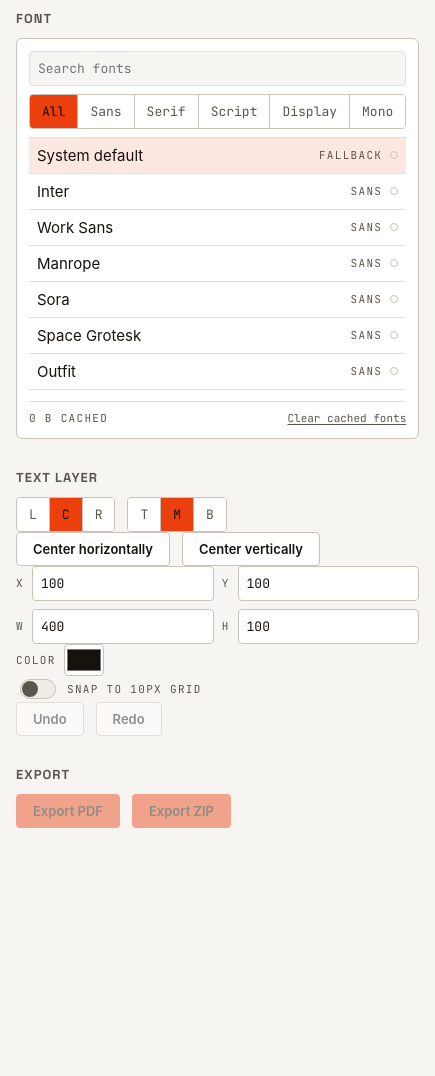
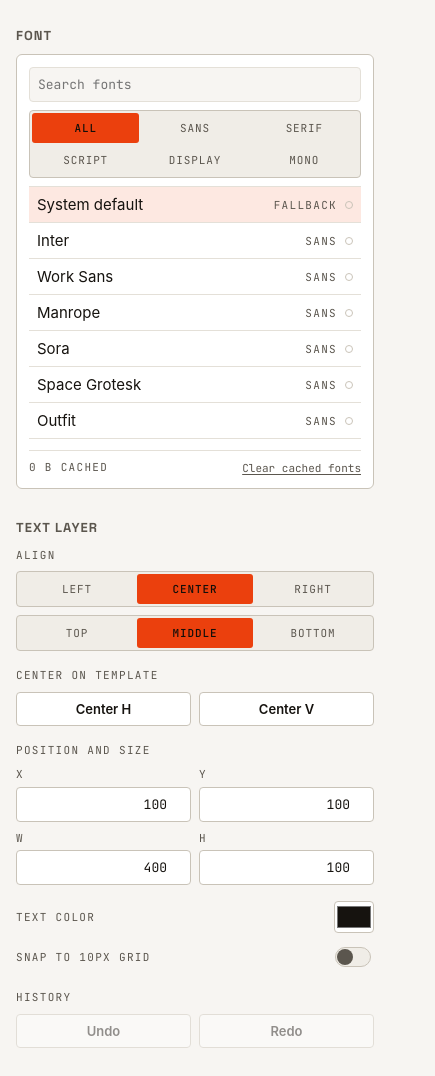
Before and after one commit to arlian/inscribe, a website built with Vite: page index.html in a window 390 px wide. Shown: the part 888-1964 px from the top of the page, 435 px wide, since content can reach past the window. Before the commit the page ends 1732 px from the top, so only its background shows below. Built offline with nearby package versions, Linux system fonts and the light colour scheme.

Commit message:
Tidy the control panel onto a consistent grid
Controls were sizing to their own content, leaving ragged edges and a
category filter whose last two options were clipped off the panel.

- Segmented controls become a grid, so options share width evenly and
  the six font categories wrap to two rows of three instead of
  overflowing. Alignment options spell out Left/Center/Right and
  Top/Middle/Bottom in place of single letters.
- Paired buttons (center, undo/redo, export) share a two-column grid
  so they are equal width rather than sized to their labels.
- Numeric fields put the label above a right-aligned tabular input.
- Color and snap rows share one right edge.
- Each block gets a micro-label, on one vertical rhythm.

```diff
--- a/src/fonts/picker.ts
+++ b/src/fonts/picker.ts
@@ -45,9 +45,13 @@
       this.renderList();
     });
 
+    // Six categories wrap to two rows of three rather than overflowing the panel.
     this.categoryGroup = el(
       "div",
-      { className: "segmented", attrs: { role: "radiogroup", "aria-label": "Filter by category" } },
+      {
+        className: "segmented segmented--cols-3",
+        attrs: { role: "radiogroup", "aria-label": "Filter by category" },
+      },
       CATEGORIES.map((cat) => this.buildCategoryButton(cat)),
     );
 
--- a/src/style/controls.css
+++ b/src/style/controls.css
@@ -3,6 +3,13 @@
   flex-wrap: wrap;
   gap: var(--space-3);
   align-items: center;
+}
+
+/* Two equal columns, so paired buttons line up instead of sizing to their text. */
+.control-row-split {
+  display: grid;
+  grid-template-columns: 1fr 1fr;
+  gap: var(--space-2);
 }
 
 .control-row-numbers {
@@ -11,35 +18,60 @@
   gap: var(--space-2);
 }
 
+/* A labelled block: uppercase micro-label above its control. */
+.control-group {
+  display: flex;
+  flex-direction: column;
+  gap: var(--space-2);
+}
+
+.layer-controls-mount {
+  display: flex;
+  flex-direction: column;
+  gap: var(--space-4);
+}
+
+/* Grid rather than a bordered row: options share width evenly, and a group can
+   wrap to a second line without leaving a stray collapsed border behind. */
 .segmented {
-  display: inline-flex;
+  display: grid;
+  grid-auto-flow: column;
+  grid-auto-columns: 1fr;
+  gap: 2px;
+  padding: 2px;
+  background: var(--color-surface-2);
   border: var(--border-width) solid var(--color-border-strong);
   border-radius: var(--radius-sm);
-  overflow: hidden;
+}
+
+.segmented--cols-3 {
+  grid-auto-flow: row;
+  grid-template-columns: repeat(3, 1fr);
 }
 
 .segmented-option {
-  background: var(--color-surface);
+  background: transparent;
   color: var(--color-text-muted);
-  padding: var(--space-2) var(--space-3);
+  padding: var(--space-2) var(--space-2);
   font-family: var(--font-mono);
-  font-size: var(--text-sm);
+  font-size: var(--text-xs);
+  text-transform: uppercase;
+  letter-spacing: var(--tracking-wide);
+  text-align: center;
+  white-space: nowrap;
   border: none;
-  border-right: var(--border-width) solid var(--color-border-strong);
+  border-radius: 3px;
   transition: background var(--transition-fast), color var(--transition-fast);
-}
-
-.segmented-option:last-child {
-  border-right: none;
 }
 
 .segmented-option.is-active {
   background: var(--color-accent);
   color: var(--color-accent-ink);
+  font-weight: 500;
 }
 
 .segmented-option:hover:not(.is-active) {
-  background: var(--color-surface-2);
+  background: var(--color-surface);
   color: var(--color-text);
 }
 
@@ -47,6 +79,7 @@
   display: flex;
   flex-direction: column;
   gap: var(--space-1);
+  min-width: 0;
 }
 
 .field-inline {
@@ -56,6 +89,16 @@
   gap: var(--space-2);
 }
 
+/* Label on the left, control hard-right, so stacked rows share one edge. */
+.field-split {
+  display: flex;
+  flex-direction: row;
+  align-items: center;
+  justify-content: space-between;
+  gap: var(--space-3);
+  min-height: 2rem;
+}
+
 .field-label {
   white-space: nowrap;
 }
@@ -63,6 +106,8 @@
 .number-input {
   width: 100%;
   padding: var(--space-2);
+  text-align: right;
+  font-variant-numeric: tabular-nums;
   background: var(--color-surface);
   color: var(--color-text);
   border: var(--border-width) solid var(--color-border-strong);
--- a/src/ui/controls.ts
+++ b/src/ui/controls.ts
@@ -72,9 +72,17 @@
   });
   input.value = String(Math.round(store.get().layer[key]));
 
-  return el("label", { className: "field field-inline" }, [
+  return el("label", { className: "field" }, [
     el("span", { className: "field-label micro-label" }, [label]),
     input,
+  ]);
+}
+
+/** A micro-labelled block, so every control in the panel sits on the same rhythm. */
+function controlGroup(label: string, ...children: (Node | string)[]): HTMLElement {
+  return el("div", { className: "control-group" }, [
+    el("span", { className: "micro-label" }, [label]),
+    ...children,
   ]);
 }
 
@@ -82,9 +90,9 @@
   const hAlign = segmented<HAlign>(
     "Horizontal alignment",
     [
-      { value: "left", label: "L", title: "Align left" },
-      { value: "center", label: "C", title: "Align center" },
-      { value: "right", label: "R", title: "Align right" },
+      { value: "left", label: "Left", title: "Align left" },
+      { value: "center", label: "Center", title: "Align center" },
+      { value: "right", label: "Right", title: "Align right" },
     ],
     () => store.get().layer.align,
     (value) => instantChange({ align: value }),
@@ -93,18 +101,26 @@
   const vAlign = segmented<VAlign>(
     "Vertical alignment",
     [
-      { value: "top", label: "T", title: "Align top" },
-      { value: "middle", label: "M", title: "Align middle" },
-      { value: "bottom", label: "B", title: "Align bottom" },
+      { value: "top", label: "Top", title: "Align top" },
+      { value: "middle", label: "Middle", title: "Align middle" },
+      { value: "bottom", label: "Bottom", title: "Align bottom" },
     ],
     () => store.get().layer.vAlign,
     (value) => instantChange({ vAlign: value }),
   );
 
-  const alignRow = el("div", { className: "control-row" }, [hAlign, vAlign]);
+  const alignGroup = controlGroup("Align", hAlign, vAlign);
 
-  const centerHBtn = el("button", { type: "button", className: "btn-secondary" }, ["Center horizontally"]);
-  const centerVBtn = el("button", { type: "button", className: "btn-secondary" }, ["Center vertically"]);
+  const centerHBtn = el(
+    "button",
+    { type: "button", className: "btn-secondary", attrs: { title: "Center the box horizontally on the template" } },
+    ["Center H"],
+  );
+  const centerVBtn = el(
+    "button",
+    { type: "button", className: "btn-secondary", attrs: { title: "Center the box vertically on the template" } },
+    ["Center V"],
+  );
   centerHBtn.addEventListener("click", () => {
     const t = store.get().template;
     if (!t) return;
@@ -115,14 +131,20 @@
     if (!t) return;
     instantChange({ y: (t.height - store.get().layer.height) / 2 });
   });
-  const centerRow = el("div", { className: "control-row" }, [centerHBtn, centerVBtn]);
+  const centerGroup = controlGroup(
+    "Center on template",
+    el("div", { className: "control-row-split" }, [centerHBtn, centerVBtn]),
+  );
 
-  const numberRow = el("div", { className: "control-row control-row-numbers" }, [
-    numberField("X", "x"),
-    numberField("Y", "y"),
-    numberField("W", "width"),
-    numberField("H", "height"),
-  ]);
+  const numberGroup = controlGroup(
+    "Position and size",
+    el("div", { className: "control-row-numbers" }, [
+      numberField("X", "x"),
+      numberField("Y", "y"),
+      numberField("W", "width"),
+      numberField("H", "height"),
+    ]),
+  );
 
   const colorInput = el("input", {
     type: "color",
@@ -142,8 +164,8 @@
     if (document.activeElement === colorInput) return;
     colorInput.value = store.get().layer.color;
   });
-  const colorField = el("label", { className: "field field-inline" }, [
-    el("span", { className: "field-label micro-label" }, ["Color"]),
+  const colorField = el("label", { className: "field field-split" }, [
+    el("span", { className: "field-label micro-label" }, ["Text color"]),
     colorInput,
   ]);
 
@@ -152,9 +174,9 @@
   snapToggle.addEventListener("change", () => {
     store.set({ snapToGrid: snapToggle.checked });
   });
-  const snapField = el("label", { className: "field field-inline", attrs: { for: "snap-toggle" } }, [
+  const snapField = el("label", { className: "field field-split", attrs: { for: "snap-toggle" } }, [
+    el("span", { className: "field-label micro-label" }, ["Snap to 10px grid"]),
     snapToggle,
-    el("span", { className: "field-label micro-label" }, ["Snap to 10px grid"]),
   ]);
 
   const undoBtn = el("button", { type: "button", className: "btn-secondary" }, ["Undo"]);
@@ -173,7 +195,16 @@
   };
   syncHistoryButtons();
   store.subscribe(syncHistoryButtons);
-  const historyRow = el("div", { className: "control-row" }, [undoBtn, redoBtn]);
+  const historyGroup = controlGroup(
+    "History",
+    el("div", { className: "control-row-split" }, [undoBtn, redoBtn]),
+  );
 
-  container.append(alignRow, centerRow, numberRow, colorField, snapField, historyRow);
+  container.append(
+    alignGroup,
+    centerGroup,
+    numberGroup,
+    el("div", { className: "control-group" }, [colorField, snapField]),
+    historyGroup,
+  );
 }
--- a/src/ui/exportPanel.ts
+++ b/src/ui/exportPanel.ts
@@ -8,7 +8,7 @@
 export function mountExportPanel(container: HTMLElement): void {
   const pdfBtn = el("button", { type: "button", className: "btn-primary" }, ["Export PDF"]);
   const zipBtn = el("button", { type: "button", className: "btn-primary" }, ["Export ZIP"]);
-  const buttonRow = el("div", { className: "control-row" }, [pdfBtn, zipBtn]);
+  const buttonRow = el("div", { className: "control-row-split" }, [pdfBtn, zipBtn]);
 
   const progressBar = el("div", { className: "progress-bar" }, [el("div", { className: "progress-bar-fill" })]);
   const progressFill = progressBar.querySelector<HTMLElement>(".progress-bar-fill")!;
```
